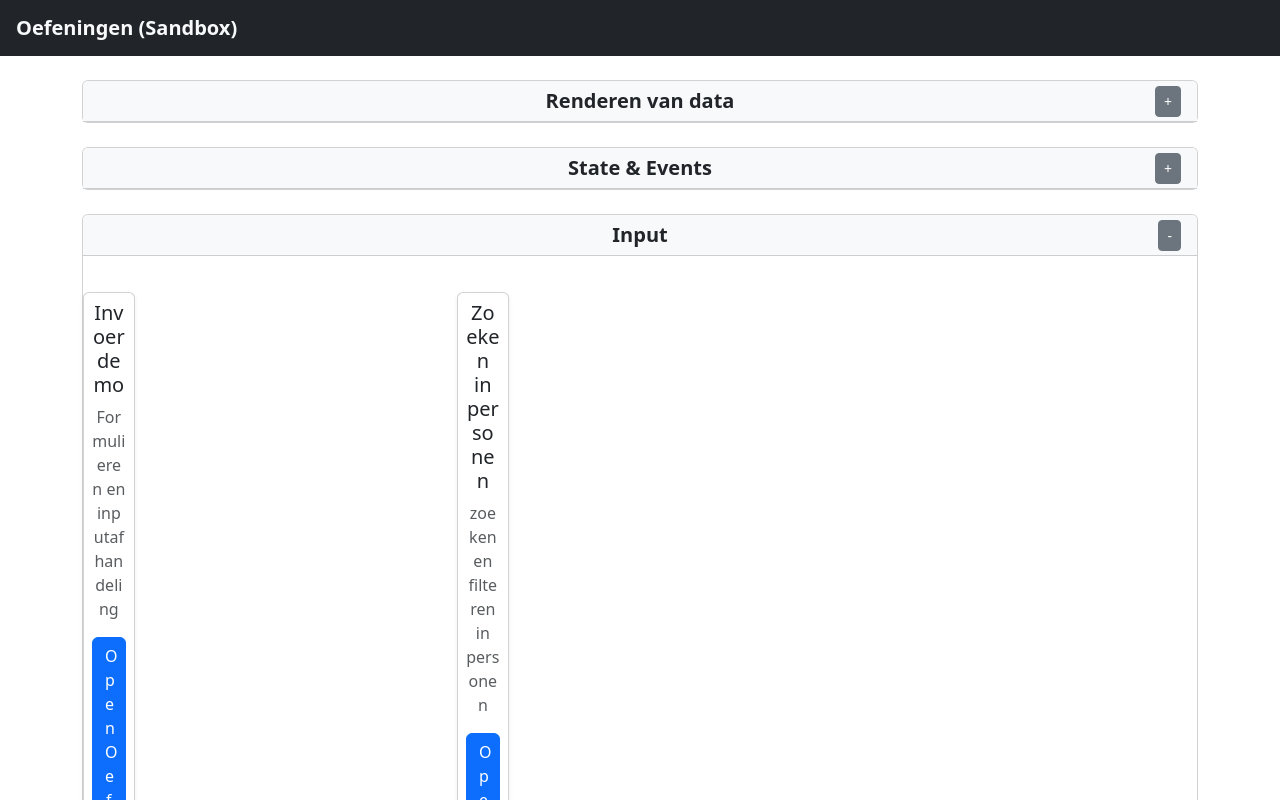
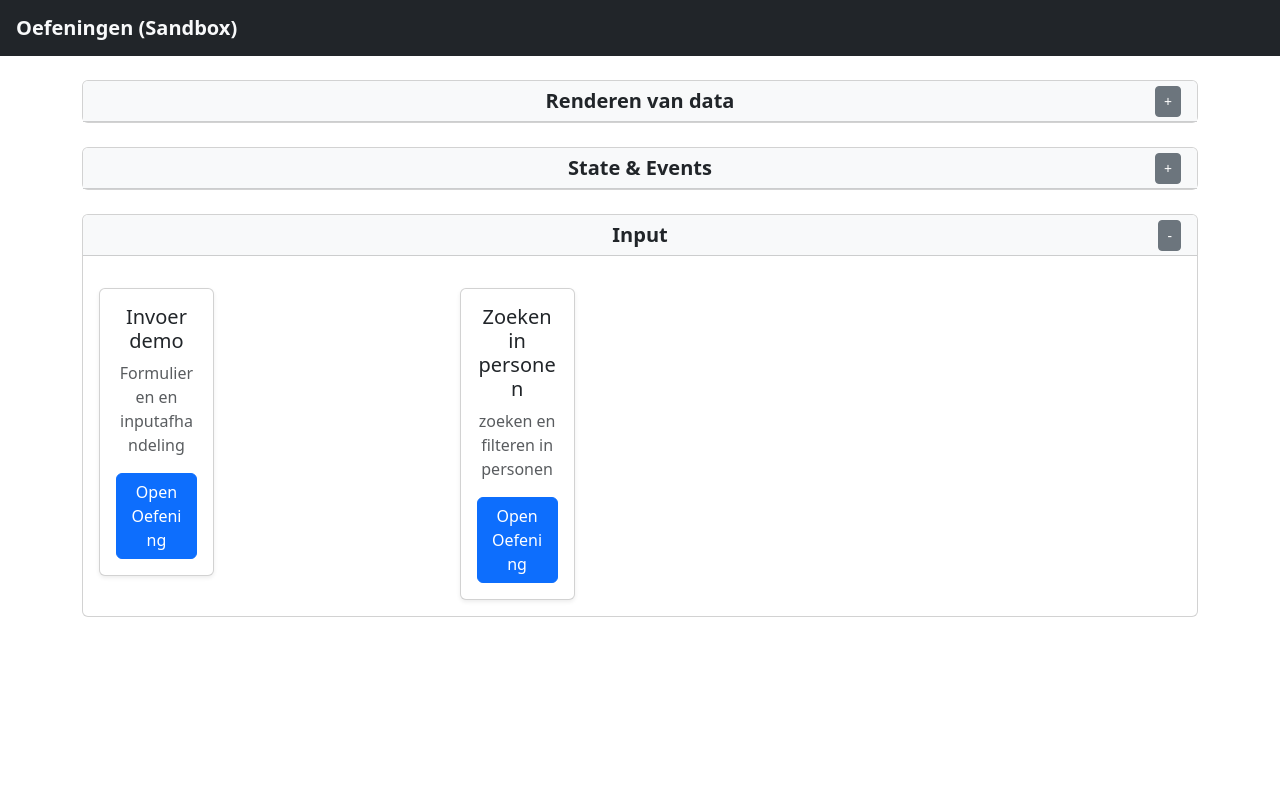
Before and after one commit to NathanVandeveld/dynamic-webapps2, a React (Vite) app: page / in a window 1280 px wide. Shown: the top 800 px of the page. Built offline with nearby package versions, Linux system fonts and the light colour scheme.

Commit message:
verbeteren Section en SectionCard

```diff
--- a/src/components/common/Section.jsx
+++ b/src/components/common/Section.jsx
@@ -1,9 +1,9 @@
-import {Card, CardHeader, Collapse, Row} from "react-bootstrap";
+import {Card, CardBody, CardHeader, Collapse, Row} from "react-bootstrap";
 import {useState} from "react";
 import {ToggleButton} from "./Buttons.jsx";
 
 export function Section(props) {
-    const {title, children, isInitiallyOpen=false} = props;
+    const {title, children, isInitiallyOpen = false} = props;
     const [isOpen, setIsOpen] = useState(isInitiallyOpen);
     return (
         <Card className="text-center">
@@ -14,9 +14,13 @@ export function Section(props) {
                 </div>
             </CardHeader>
             <Collapse in={isOpen}>
-                <Row>
-                {children}
-                </Row>
+                <div>
+                    <CardBody>
+                        <Row className="g-3">
+                            {children}
+                        </Row>
+                    </CardBody>
+                </div>
             </Collapse>
         </Card>
     );
--- a/src/components/common/SectionCard.jsx
+++ b/src/components/common/SectionCard.jsx
@@ -3,14 +3,13 @@ import {Card, Col} from "react-bootstrap";
 export function SectionCard(props) {
     const {children, isMarked = false, onSelect} = props;
     return (
-        <Col
-            className="m-0 card-group " xs={12} sm={6} md={4} lg={3} xl={2} xxl={2}
-            bg={isMarked ? "info" : undefined}
-            border={isMarked ? "info" : undefined}
-        >
-            <Card className={`m-1 p-2 shadow-sm text-center ${isMarked ? `bg-warning`:``}`} onClick={() => onSelect && onSelect()}>
+        <Col xs={12} md={6} lg={4}>
+            <Card
+                className={`h-100 p-3 shadow-sm text-center ${isMarked ? "bg-warning border-0" : ""}`}
+                onClick={() => onSelect && onSelect()}
+            >
                 {children}
             </Card>
         </Col>
     );
-};
+}
```
